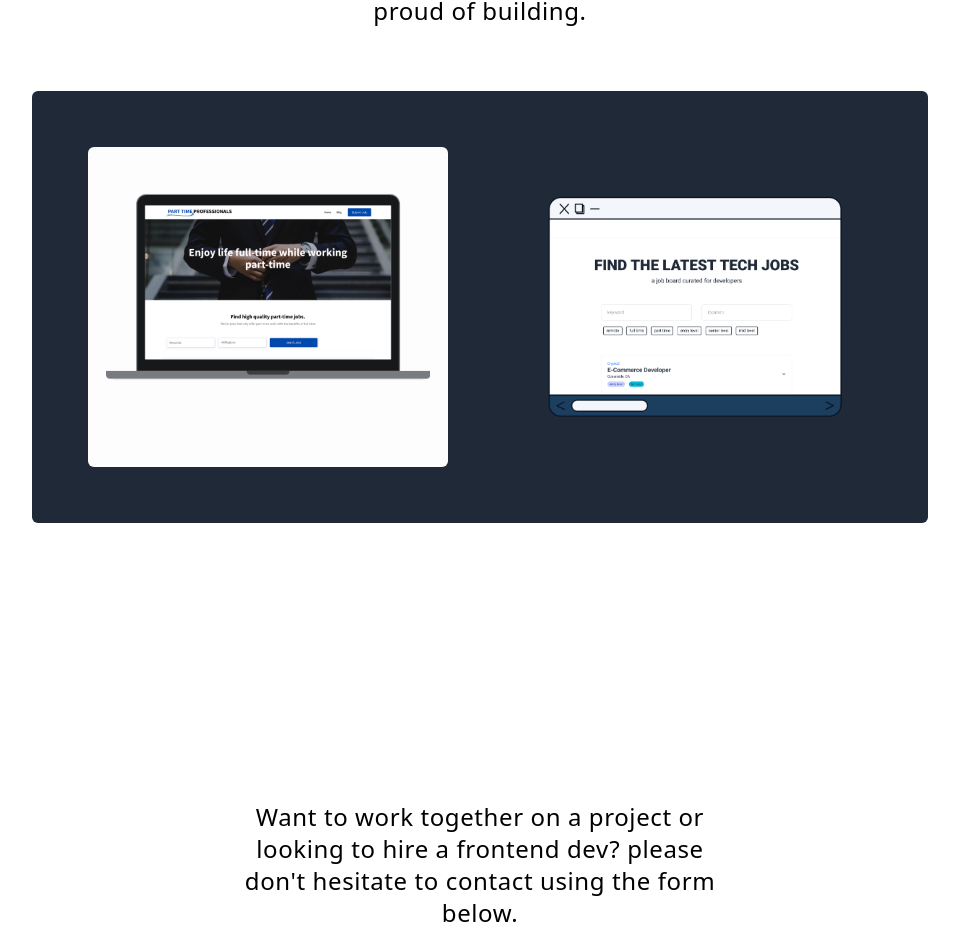
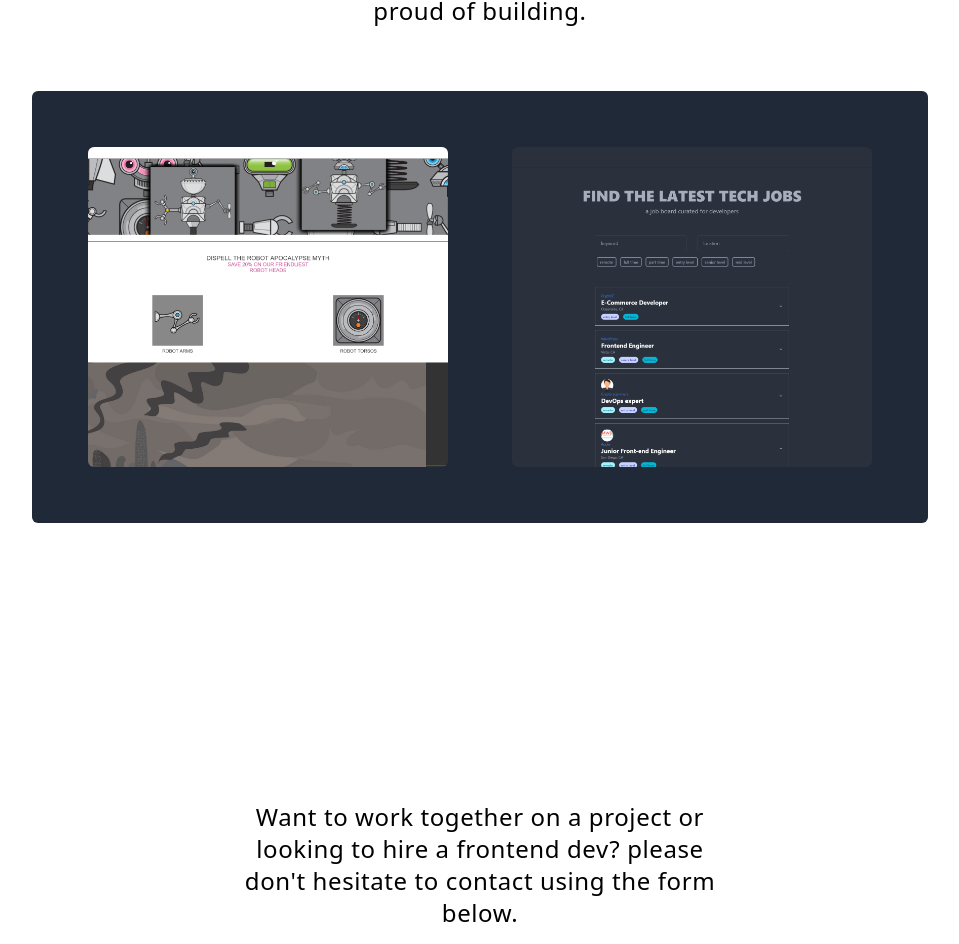
Before and after one commit to skystanoyevitch/sky-portfolio, a React (Create React App) app: page / in a window 1280 px wide. Shown: the part 1632-2576 px from the top of the page, without its empty margins (160-1119 px from the left). Built offline with nearby package versions, Linux system fonts and the light colour scheme.

Commit message:
added correct thumbnails + bg color to cards

```diff
--- a/src/Pages/Portfolio/Portfolio.jsx
+++ b/src/Pages/Portfolio/Portfolio.jsx
@@ -24,7 +24,7 @@ function Portfolio() {
 										buttonOpen[project.id]
 											? "h-80 md:h-120"
 											: "h-20 md:h-40"
-									} rounded-lg transition-all w-80 z-0 md:w-full md:max-w-3xl border border-[#9CCDE9] border-b-8 border-r-8 shadow-md`}
+									} rounded-lg transition-all w-80 z-0 md:w-full md:max-w-3xl border border-[#9CCDE9] border-b-8 border-r-8 shadow-md bg-gray-800`}
 								>
 									<button
 										type="button"
@@ -39,13 +39,18 @@ function Portfolio() {
 									{/* {buttonOpen[project.id] && (
 										<div className="h-1/2 md:h-1/2 m-8 bg-techJobs bg-cover bg-no-repeat rounded-md"></div>
 									)} */}
+
+									<a href={project.to} target="blank">
 										<div
 											className={`${
 												buttonOpen[project.id]
 													? "h-1/2 md:h-1/2 m-8"
 													: "h-0"
-										} bg-techJobs bg-cover bg-no-repeat bg-center md:bg-top rounded-md transition-all`}
+											} ${
+												project.thumbnail
+											}md:bg-top rounded-md transition-all`}
 										></div>
+									</a>
 								</li>
 							</ul>
 						);
--- a/src/Pages/Portfolio/allProjects.jsx
+++ b/src/Pages/Portfolio/allProjects.jsx
@@ -2,18 +2,18 @@
 
 export const allProjects = [
 	{
-		name: "Sky's Robot Shop",
+		name: "Robot Shop App",
 		id: 2,
-		to: "#",
-		thumbnail: "bg-ptpImg bg-cover bg-center bg-no-repeat",
+		to: "",
+		thumbnail: "bg-robotShop bg-cover bg-center bg-no-repeat",
 		language: "",
 		active: false,
 	},
 	{
 		name: "Developer Job Board",
 		id: 3,
-		to: "https://teknipak.com/",
-		thumbnail: "bg-jobBoardBg bg-contain bg-center bg-no-repeat",
+		to: "https://job-board-app-pink.vercel.app/",
+		thumbnail: "bg-techJobs bg-cover bg-no-repeat bg-center",
 		language: "",
 		active: false,
 	},
--- a/tailwind.config.js
+++ b/tailwind.config.js
@@ -14,7 +14,7 @@ module.exports = {
 				teknipak: "url('./images/teknipak.png')",
 				codeImg: "url('./images/codeImg.jpg')",
 				relaxedDesign: "url('./images/relaxed-design.jpg')",
-				heroBg: "url('./images/wave.svg')",
+				robotShop: "url('./images/robotshop.png')",
 				heroImg: "url('./images/webdev.svg')",
 				jobBoardBg: "url('./images/jobboard.png')",
 				websiteIcon: "url('./images/website.svg')",
```
Also changed, not shown: src/images/robotshop.png (added). Lines whose indentation alone changed are shown as unchanged.
